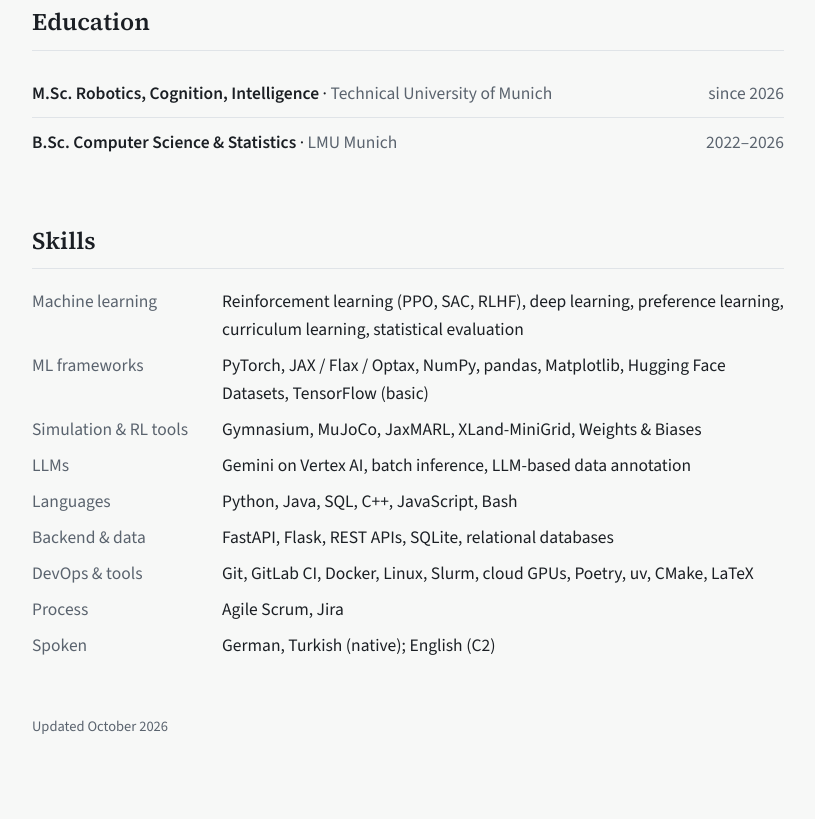
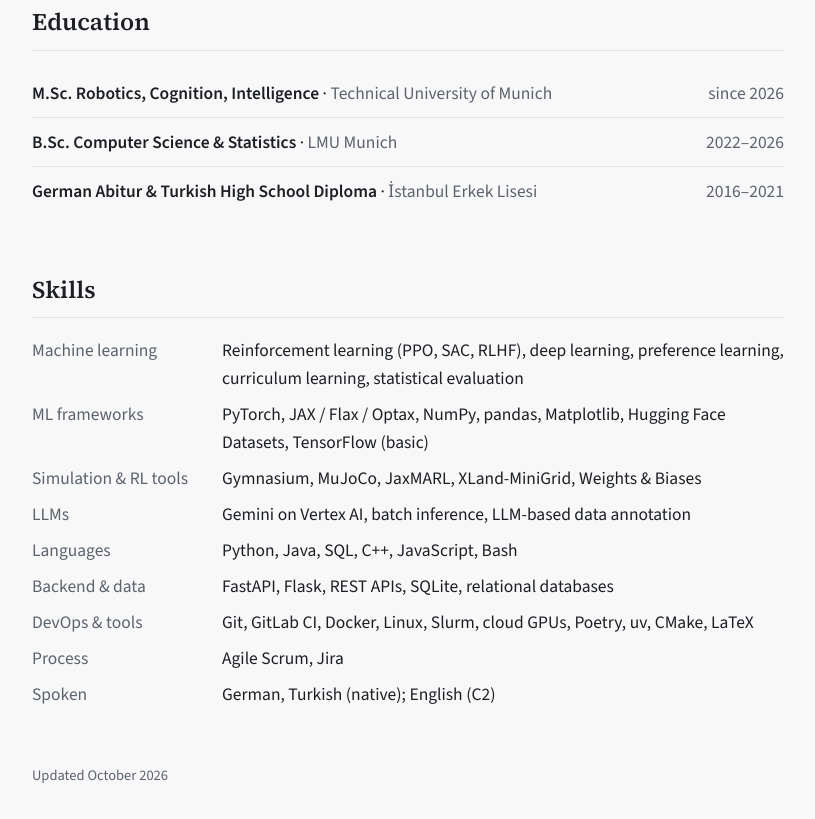
Before and after one commit to malikdurmus/malikdurmus.github.io, a plain HTML site: page index.html in a window 1280 px wide. Shown: the part 2428-3247 px from the top of the page, without its empty margins (232-1047 px from the left). Before the commit the page ends 3222 px from the top, so only its background shows below. Drawn offline with nearby package versions, Linux system fonts and the light colour scheme.

Commit message:
fix education

```diff
--- a/index.html
+++ b/index.html
@@ -181,6 +181,10 @@
       <span><span class="what">B.Sc. Computer Science &amp; Statistics</span> · <span class="where">LMU Munich</span></span>
       <span class="when">2022–2026</span>
     </li>
+    <li>
+      <span><span class="what">German Abitur &amp; Turkish High School Diploma</span> · <span class="where">İstanbul Erkek Lisesi</span></span>
+      <span class="when">2016–2021</span>
+    </li>
   </ul>
 
   <h2>Skills</h2>
```
